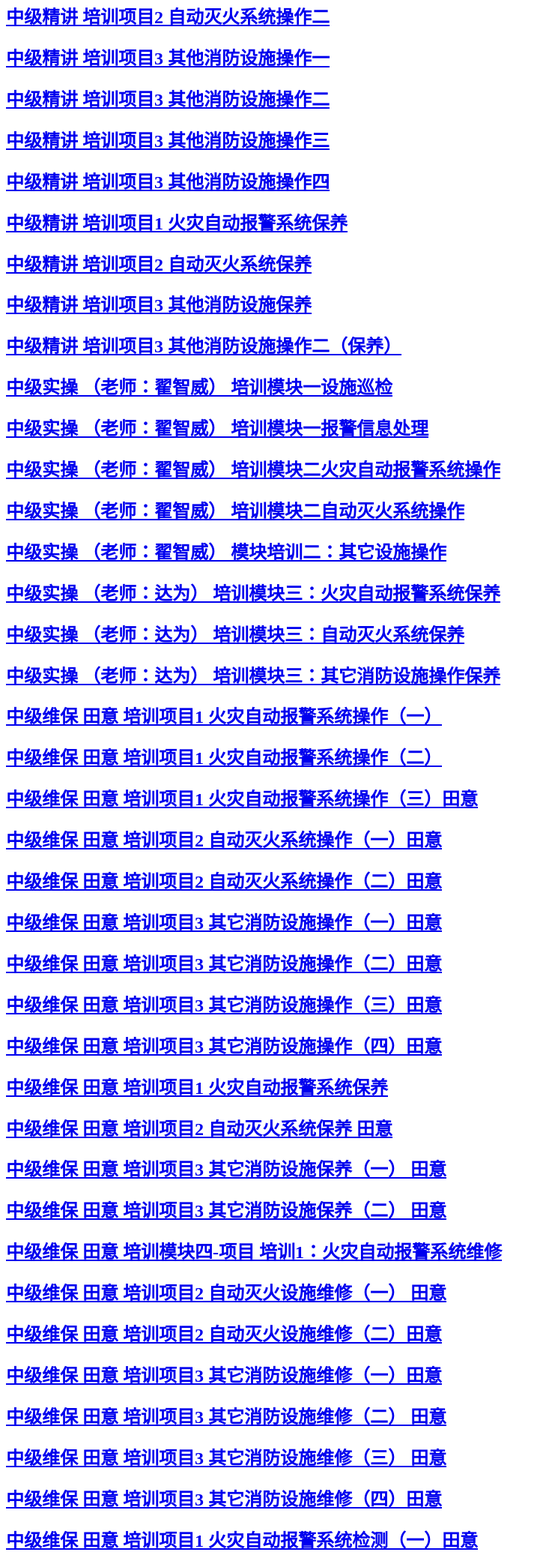
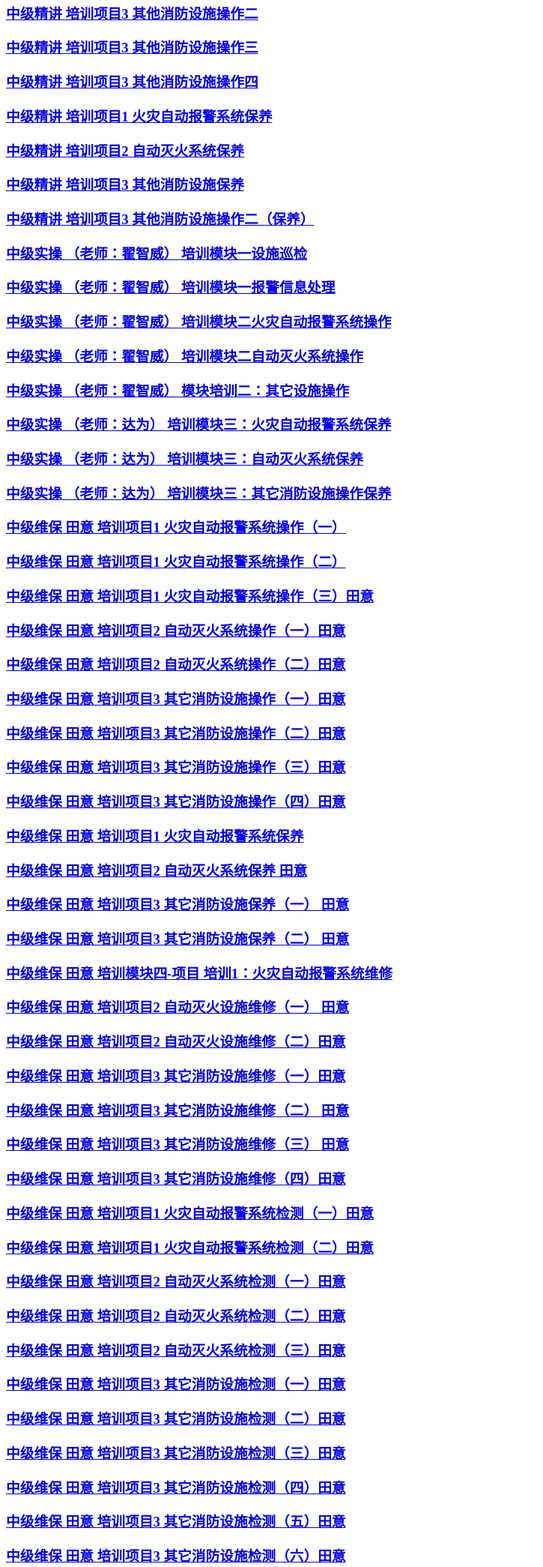
Before and after one commit to ouyangxiaoxiao/xfkc_2, a plain HTML site: page index.html in a window 1280 px wide. Shown: the part 554-2644 px from the top of the page at 75% size, without its empty margins (0-725 px from the left). Drawn offline with Linux system fonts and the light colour scheme.

Commit message:
Update index.html

```diff
--- a/index.html
+++ b/index.html
@@ -1,58 +1,58 @@
-<h2><a  href="	http://vod.xiaohi.top/c7b27727vodgzp1255404649/10aac98e5285890805461826831/7zeekemUtE8A.mp4	  "  >	中级精讲	培训项目1 设施巡检一		</a></h2>
-<h2><a  href="	http://vod.xiaohi.top/c7b27727vodgzp1255404649/10ac73565285890805461829962/MHHSRLlYIj8A.mp4	  "  >	中级精讲	培训项目1 设施巡检二		</a></h2>
-<h2><a  href="	http://vod.xiaohi.top/c7b27727vodgzp1255404649/10ba0a405285890805461831200/1VDhkTZUICkA.mp4	  "  >	中级精讲	培训项目1 设施巡检三		</a></h2>
-<h2><a  href="	http://vod.xiaohi.top/c7b27727vodgzp1255404649/1129e3f85285890805461897158/hUcaDFAwx5MA.mp4	  "  >	中级精讲	培训项目1 设施巡检四		</a></h2>
-<h2><a  href="	http://vod.xiaohi.top/c7b27727vodgzp1255404649/12daa3ec5285890805461904715/7WJJUcCv05oA.mp4	  "  >	中级精讲	培训项目1 设施巡检五		</a></h2>
-<h2><a  href="	http://vod.xiaohi.top/c7b27727vodgzp1255404649/12db282b5285890805461905542/Wy91YQaQIpgA.mp4	  "  >	中级精讲	培训项目1 设施巡检六		</a></h2>
-<h2><a  href="	http://vod.xiaohi.top/c7b27727vodgzp1255404649/12d8664b5285890805461900466/L8GztRGZF2UA.mp4	  "  >	中级精讲	培训项目1 火灾自动报警系统操作一		</a></h2>
-<h2><a  href="	http://vod.xiaohi.top/c7b27727vodgzp1255404649/10efd4d15285890805461860557/hcAHPvFZk9UA.mp4	  "  >	中级精讲	培训项目1 火灾自动报警系统操作二		</a></h2>
-<h2><a  href="	http://vod.xiaohi.top/c7b27727vodgzp1255404649/10f05d0d5285890805461861462/54LZGe6ax9EA.mp4	  "  >	中级精讲	培训项目1 火灾自动报警系统操作三		</a></h2>
-<h2><a  href="	http://vod.xiaohi.top/c7b27727vodgzp1255404649/1347a9cf5285890805461965117/HMSr0DjOTw4A.mp4	  "  >	中级精讲	培训项目2 自动灭火系统操作一		</a></h2>
-<h2><a  href="	http://vod.xiaohi.top/c7b27727vodgzp1255404649/134836d45285890805461966166/LIGdGlJ7ZaoA.mp4	  "  >	中级精讲	培训项目2 自动灭火系统操作二		</a></h2>
-<h2><a  href="	http://vod.xiaohi.top/c7b27727vodgzp1255404649/12eb86225285890805461912031/v9Ba2AcZVbwA.mp4	  "  >	中级精讲	培训项目3 其他消防设施操作一		</a></h2>
-<h2><a  href="	http://vod.xiaohi.top/c7b27727vodgzp1255404649/130065325285890805461927248/eFiHjIHnZSYA.mp4	  "  >	中级精讲	培训项目3 其他消防设施操作二		</a></h2>
-<h2><a  href="	http://vod.xiaohi.top/c7b27727vodgzp1255404649/1300f5705285890805461928317/alY5KIwlzw4A.mp4	  "  >	中级精讲	培训项目3 其他消防设施操作三		</a></h2>
-<h2><a  href="	http://vod.xiaohi.top/c7b27727vodgzp1255404649/135ae0565285890805461977292/srpCo0Car18A.mp4	  "  >	中级精讲	培训项目3 其他消防设施操作四		</a></h2>
-<h2><a  href="	http://vod.xiaohi.top/c7b27727vodgzp1255404649/1357998e5285890805461971335/ZAgAubmu0EUA.mp4	  "  >	中级精讲	培训项目1 火灾自动报警系统保养		</a></h2>
-<h2><a  href="	http://vod.xiaohi.top/c7b27727vodgzp1255404649/130f2ea75285890805461931107/85dGEsS5frQA.mp4	  "  >	中级精讲	培训项目2 自动灭火系统保养		</a></h2>
-<h2><a  href="	http://vod.xiaohi.top/c7b27727vodgzp1255404649/1358aed45285890805461973294/QpXq3NoVEAIA.mp4	  "  >	中级精讲	培训项目3 其他消防设施保养		</a></h2>
-<h2><a  href="	http://vod.xiaohi.top/c7b27727vodgzp1255404649/13693f0f5285890805461980921/E9rM2z1JXYYA.mp4	  "  >	中级精讲	培训项目3 其他消防设施操作二（保养）		</a></h2>
-<h2><a  href="	http://vod.xiaohi.top/c7b27727vodgzp1255404649/137e08715285890805461995602/aMbT3cMOwFsA.mp4	  "  >	中级实操	（老师：翟智威）	培训模块一设施巡检	</a></h2>
-<h2><a  href="	http://vod.xiaohi.top/c7b27727vodgzp1255404649/4b2065d15285890805462047289/Ja5T7aVvxBwA.mp4	  "  >	中级实操	（老师：翟智威）	培训模块一报警信息处理	</a></h2>
-<h2><a  href="	http://vod.xiaohi.top/c7b27727vodgzp1255404649/4b2076ef5285890805462047692/Xhki3xiBtNYA.mp4	  "  >	中级实操	（老师：翟智威）	培训模块二火灾自动报警系统操作	</a></h2>
-<h2><a  href="	http://vod.xiaohi.top/c7b27727vodgzp1255404649/4b20ed4a5285890805462048137/yanaNGJTpsMA.mp4	  "  >	中级实操	（老师：翟智威）	培训模块二自动灭火系统操作	</a></h2>
-<h2><a  href="	http://vod.xiaohi.top/c7b27727vodgzp1255404649/4b20fe905285890805462048557/xThaAEgWf7sA.mp4	  "  >	中级实操	（老师：翟智威）	模块培训二：其它设施操作	</a></h2>
-<h2><a  href="	http://vod.xiaohi.top/c7b27727vodgzp1255404649/137f2e7d5285890805461997945/cpmO6xdymF0A.mp4	  "  >	中级实操	（老师：达为）	培训模块三：火灾自动报警系统保养	</a></h2>
-<h2><a  href="	http://vod.xiaohi.top/c7b27727vodgzp1255404649/137fa9d95285890805461998544/F09YB3G2dcgA.mp4	  "  >	中级实操	（老师：达为）	培训模块三：自动灭火系统保养	</a></h2>
-<h2><a  href="	http://vod.xiaohi.top/c7b27727vodgzp1255404649/4b448da55285890805462067032/VDw0050fnx4A.mp4	  "  >	中级实操	（老师：达为）	培训模块三：其它消防设施操作保养 	</a></h2>
-<h2><a  href="	http://vod.xiaohi.top/c7b27727vodgzp1255404649/4b449f105285890805462067466/p2zUNakiTbgA.mp4	  "  >	中级维保	田意	培训项目1 火灾自动报警系统操作（一）	</a></h2>
-<h2><a  href="	http://vod.xiaohi.top/c7b27727vodgzp1255404649/4b4538945285890805462068793/Y0rAgM1siOAA.mp4	  "  >	中级维保	田意	培训项目1 火灾自动报警系统操作（二）	</a></h2>
-<h2><a  href="	http://vod.xiaohi.top/c7b27727vodgzp1255404649/4ad4ca465285890805462001666/hXVNIh7NQyQA.mp4	  "  >	中级维保	田意	培训项目1 火灾自动报警系统操作（三）田意	</a></h2>
-<h2><a  href="	http://vod.xiaohi.top/c7b27727vodgzp1255404649/4b52e9875285890805462070670/hv44EKZZWWwA.mp4	  "  >	中级维保	田意	培训项目2 自动灭火系统操作（一）田意	</a></h2>
-<h2><a  href="	http://vod.xiaohi.top/c7b27727vodgzp1255404649/4ad5ef895285890805462003946/ljGSYEQW5kcA.mp4	  "  >	中级维保	田意	培训项目2 自动灭火系统操作（二）田意	</a></h2>
-<h2><a  href="	http://vod.xiaohi.top/c7b27727vodgzp1255404649/4ad6740b5285890805462004794/1fAani6yiy0A.mp4	  "  >	中级维保	田意	培训项目3 其它消防设施操作（一）田意	</a></h2>
-<h2><a  href="	http://vod.xiaohi.top/c7b27727vodgzp1255404649/4d2d388c5285890805462107539/jUtpYGjTldMA.mp4	  "  >	中级维保	田意	培训项目3 其它消防设施操作（二）田意	</a></h2>
-<h2><a  href="	http://vod.xiaohi.top/c7b27727vodgzp1255404649/4d2dc5285285890805462108552/PeBIuwuwhXoA.mp4	  "  >	中级维保	田意	培训项目3 其它消防设施操作（三）田意	</a></h2>
-<h2><a  href="	http://vod.xiaohi.top/c7b27727vodgzp1255404649/4d4e0ee15285890805462121181/cxi5HpBaEZAA.mp4	  "  >	中级维保	田意	培训项目3 其它消防设施操作（四）田意	</a></h2>
-<h2><a  href="	http://vod.xiaohi.top/c7b27727vodgzp1255404649/4d63fe0f5285890805462138187/mqEnWUQy5AoA.mp4	  "  >	中级维保	田意	培训项目1 火灾自动报警系统保养	</a></h2>
-<h2><a  href="	http://vod.xiaohi.top/c7b27727vodgzp1255404649/4d6485845285890805462139031/IGrI49FEVA8A.mp4	  "  >	中级维保	田意	培训项目2 自动灭火系统保养 田意	</a></h2>
-<h2><a  href="	http://vod.xiaohi.top/c7b27727vodgzp1255404649/4d71b7a55285890805462140274/sstugxQ0vdEA.mp4	  "  >	中级维保	田意	培训项目3 其它消防设施保养（一） 田意	</a></h2>
-<h2><a  href="	http://vod.xiaohi.top/c7b27727vodgzp1255404649/c38cdbef5285890805460807573/ryuoALmYL5EA.mp4	  "  >	中级维保	田意	培训项目3 其它消防设施保养（二） 田意	</a></h2>
-<h2><a  href="	http://vod.xiaohi.top/c7b27727vodgzp1255404649/4d7248045285890805462141353/8I2Em1wJM0cA.mp4	  "  >	中级维保	田意	培训模块四-项目 培训1：火灾自动报警系统维修	</a></h2>
-<h2><a  href="	http://vod.xiaohi.top/c7b27727vodgzp1255404649/4d5061af5285890805462125929/3CIOFV1pVX0A.mp4	  "  >	中级维保	田意	培训项目2 自动灭火设施维修（一） 田意	</a></h2>
-<h2><a  href="	http://vod.xiaohi.top/c7b27727vodgzp1255404649/4d3e3c645285890805462115622/bTTtuYTvAaoA.mp4	  "  >	中级维保	田意	培训项目2 自动灭火设施维修（二）田意	</a></h2>
-<h2><a  href="	http://vod.xiaohi.top/c7b27727vodgzp1255404649/4dbf15f95285890805462189587/wAzAG1F9yAwA.mp4	  "  >	中级维保	田意	培训项目3 其它消防设施维修（一）田意	</a></h2>
-<h2><a  href="	http://vod.xiaohi.top/c7b27727vodgzp1255404649/4d747e535285890805462145499/TFmBNVwxgKIA.mp4	  "  >	中级维保	田意	培训项目3 其它消防设施维修（二） 田意	</a></h2>
-<h2><a  href="	http://vod.xiaohi.top/c7b27727vodgzp1255404649/4da801085285890805462170265/CeF09YbfL4AA.mp4	  "  >	中级维保	田意	培训项目3 其它消防设施维修（三） 田意	</a></h2>
-<h2><a  href="	http://vod.xiaohi.top/c7b27727vodgzp1255404649/4dd0b2575285890805462198927/JiAOAz8MWgwA.mp4	  "  >	中级维保	田意	培训项目3 其它消防设施维修（四）田意	</a></h2>
-<h2><a  href="	http://vod.xiaohi.top/c7b27727vodgzp1255404649/4dce5aa65285890805462194032/Mj5yQqxIxakA.mp4	  "  >	中级维保	田意	培训项目1 火灾自动报警系统检测（一）田意	</a></h2>
-<h2><a  href="	http://vod.xiaohi.top/c7b27727vodgzp1255404649/4da9af0c5285890805462173491/P8WHN1aaZagA.mp4	  "  >	中级维保	田意	培训项目1 火灾自动报警系统检测（二）田意	</a></h2>
-<h2><a  href="	http://vod.xiaohi.top/c7b27727vodgzp1255404649/4dcf7cb35285890805462196295/3v6yXvyXtMoA.mp4	  "  >	中级维保	田意	培训项目2 自动灭火系统检测（一）田意	</a></h2>
-<h2><a  href="	http://vod.xiaohi.top/c7b27727vodgzp1255404649/4f8022df5285890805462203232/Hm7AxFXJH58A.mp4	  "  >	中级维保	田意	培训项目2 自动灭火系统检测（二）田意	</a></h2>
-<h2><a  href="	http://vod.xiaohi.top/c7b27727vodgzp1255404649/4dd0908b5285890805462198141/AspmTJwtQakA.mp4	  "  >	中级维保	田意	培训项目2 自动灭火系统检测（三）田意	</a></h2>
-<h2><a  href="	http://vod.xiaohi.top/c7b27727vodgzp1255404649/4f81516d5285890805462205775/83jh6BvdOFcA.mp4	  "  >	中级维保	田意	培训项目3 其它消防设施检测（一）田意	</a></h2>
-<h2><a  href="	http://vod.xiaohi.top/c7b27727vodgzp1255404649/4ffdd3075285890805462271901/UHrYhjlEmUsA.mp4	  "  >	中级维保	田意	培训项目3 其它消防设施检测（二）田意	</a></h2>
-<h2><a  href="	http://vod.xiaohi.top/c7b27727vodgzp1255404649/4ffeca4b5285890805462273147/HiSB8Tf51Y8A.mp4	  "  >	中级维保	田意	培训项目3 其它消防设施检测（三）田意	</a></h2>
-<h2><a  href="	http://vod.xiaohi.top/c7b27727vodgzp1255404649/4fff63495285890805462274432/LppSk2iRMe4A.mp4	  "  >	中级维保	田意	培训项目3 其它消防设施检测（四）田意	</a></h2>
-<h2><a  href="	http://vod.xiaohi.top/c7b27727vodgzp1255404649/4ffff7f05285890805462275618/SjBVGooAZv8A.mp4	  "  >	中级维保	田意	培训项目3 其它消防设施检测（五）田意	</a></h2>
-<h2><a  href="	http://vod.xiaohi.top/c7b27727vodgzp1255404649/4fb77cca5285890805462235049/d1qe9ApfYkgA.mp4	  "  >	中级维保	田意	培训项目3 其它消防设施检测（六）田意	</a></h2>
+<h3><a  href="	http://vod.xiaohi.top/c7b27727vodgzp1255404649/10aac98e5285890805461826831/7zeekemUtE8A.mp4	  "  >	中级精讲	培训项目1 设施巡检一		</a></h2>
+<h3><a  href="	http://vod.xiaohi.top/c7b27727vodgzp1255404649/10ac73565285890805461829962/MHHSRLlYIj8A.mp4	  "  >	中级精讲	培训项目1 设施巡检二		</a></h2>
+<h3><a  href="	http://vod.xiaohi.top/c7b27727vodgzp1255404649/10ba0a405285890805461831200/1VDhkTZUICkA.mp4	  "  >	中级精讲	培训项目1 设施巡检三		</a></h2>
+<h3><a  href="	http://vod.xiaohi.top/c7b27727vodgzp1255404649/1129e3f85285890805461897158/hUcaDFAwx5MA.mp4	  "  >	中级精讲	培训项目1 设施巡检四		</a></h3>
+<h3><a  href="	http://vod.xiaohi.top/c7b27727vodgzp1255404649/12daa3ec5285890805461904715/7WJJUcCv05oA.mp4	  "  >	中级精讲	培训项目1 设施巡检五		</a></h3>
+<h3><a  href="	http://vod.xiaohi.top/c7b27727vodgzp1255404649/12db282b5285890805461905542/Wy91YQaQIpgA.mp4	  "  >	中级精讲	培训项目1 设施巡检六		</a></h3>
+<h3><a  href="	http://vod.xiaohi.top/c7b27727vodgzp1255404649/12d8664b5285890805461900466/L8GztRGZF2UA.mp4	  "  >	中级精讲	培训项目1 火灾自动报警系统操作一		</a></h3>
+<h3><a  href="	http://vod.xiaohi.top/c7b27727vodgzp1255404649/10efd4d15285890805461860557/hcAHPvFZk9UA.mp4	  "  >	中级精讲	培训项目1 火灾自动报警系统操作二		</a></h3>
+<h3><a  href="	http://vod.xiaohi.top/c7b27727vodgzp1255404649/10f05d0d5285890805461861462/54LZGe6ax9EA.mp4	  "  >	中级精讲	培训项目1 火灾自动报警系统操作三		</a></h3>
+<h3><a  href="	http://vod.xiaohi.top/c7b27727vodgzp1255404649/1347a9cf5285890805461965117/HMSr0DjOTw4A.mp4	  "  >	中级精讲	培训项目2 自动灭火系统操作一		</a></h3>
+<h3><a  href="	http://vod.xiaohi.top/c7b27727vodgzp1255404649/134836d45285890805461966166/LIGdGlJ7ZaoA.mp4	  "  >	中级精讲	培训项目2 自动灭火系统操作二		</a></h3>
+<h3><a  href="	http://vod.xiaohi.top/c7b27727vodgzp1255404649/12eb86225285890805461912031/v9Ba2AcZVbwA.mp4	  "  >	中级精讲	培训项目3 其他消防设施操作一		</a></h3>
+<h3><a  href="	http://vod.xiaohi.top/c7b27727vodgzp1255404649/130065325285890805461927248/eFiHjIHnZSYA.mp4	  "  >	中级精讲	培训项目3 其他消防设施操作二		</a></h3>
+<h3><a  href="	http://vod.xiaohi.top/c7b27727vodgzp1255404649/1300f5705285890805461928317/alY5KIwlzw4A.mp4	  "  >	中级精讲	培训项目3 其他消防设施操作三		</a></h3>
+<h3><a  href="	http://vod.xiaohi.top/c7b27727vodgzp1255404649/135ae0565285890805461977292/srpCo0Car18A.mp4	  "  >	中级精讲	培训项目3 其他消防设施操作四		</a></h3>
+<h3><a  href="	http://vod.xiaohi.top/c7b27727vodgzp1255404649/1357998e5285890805461971335/ZAgAubmu0EUA.mp4	  "  >	中级精讲	培训项目1 火灾自动报警系统保养		</a></h3>
+<h3><a  href="	http://vod.xiaohi.top/c7b27727vodgzp1255404649/130f2ea75285890805461931107/85dGEsS5frQA.mp4	  "  >	中级精讲	培训项目2 自动灭火系统保养		</a></h3>
+<h3><a  href="	http://vod.xiaohi.top/c7b27727vodgzp1255404649/1358aed45285890805461973294/QpXq3NoVEAIA.mp4	  "  >	中级精讲	培训项目3 其他消防设施保养		</a></h3>
+<h3><a  href="	http://vod.xiaohi.top/c7b27727vodgzp1255404649/13693f0f5285890805461980921/E9rM2z1JXYYA.mp4	  "  >	中级精讲	培训项目3 其他消防设施操作二（保养）		</a></h3>
+<h3><a  href="	http://vod.xiaohi.top/c7b27727vodgzp1255404649/137e08715285890805461995602/aMbT3cMOwFsA.mp4	  "  >	中级实操	（老师：翟智威）	培训模块一设施巡检	</a></h3>
+<h3><a  href="	http://vod.xiaohi.top/c7b27727vodgzp1255404649/4b2065d15285890805462047289/Ja5T7aVvxBwA.mp4	  "  >	中级实操	（老师：翟智威）	培训模块一报警信息处理	</a></h3>
+<h3><a  href="	http://vod.xiaohi.top/c7b27727vodgzp1255404649/4b2076ef5285890805462047692/Xhki3xiBtNYA.mp4	  "  >	中级实操	（老师：翟智威）	培训模块二火灾自动报警系统操作	</a></h3>
+<h3><a  href="	http://vod.xiaohi.top/c7b27727vodgzp1255404649/4b20ed4a5285890805462048137/yanaNGJTpsMA.mp4	  "  >	中级实操	（老师：翟智威）	培训模块二自动灭火系统操作	</a></h3>
+<h3><a  href="	http://vod.xiaohi.top/c7b27727vodgzp1255404649/4b20fe905285890805462048557/xThaAEgWf7sA.mp4	  "  >	中级实操	（老师：翟智威）	模块培训二：其它设施操作	</a></h3>
+<h3><a  href="	http://vod.xiaohi.top/c7b27727vodgzp1255404649/137f2e7d5285890805461997945/cpmO6xdymF0A.mp4	  "  >	中级实操	（老师：达为）	培训模块三：火灾自动报警系统保养	</a></h3>
+<h3><a  href="	http://vod.xiaohi.top/c7b27727vodgzp1255404649/137fa9d95285890805461998544/F09YB3G2dcgA.mp4	  "  >	中级实操	（老师：达为）	培训模块三：自动灭火系统保养	</a></h3>
+<h3><a  href="	http://vod.xiaohi.top/c7b27727vodgzp1255404649/4b448da55285890805462067032/VDw0050fnx4A.mp4	  "  >	中级实操	（老师：达为）	培训模块三：其它消防设施操作保养 	</a></h3>
+<h3><a  href="	http://vod.xiaohi.top/c7b27727vodgzp1255404649/4b449f105285890805462067466/p2zUNakiTbgA.mp4	  "  >	中级维保	田意	培训项目1 火灾自动报警系统操作（一）	</a></h3>
+<h3><a  href="	http://vod.xiaohi.top/c7b27727vodgzp1255404649/4b4538945285890805462068793/Y0rAgM1siOAA.mp4	  "  >	中级维保	田意	培训项目1 火灾自动报警系统操作（二）	</a></h3>
+<h3><a  href="	http://vod.xiaohi.top/c7b27727vodgzp1255404649/4ad4ca465285890805462001666/hXVNIh7NQyQA.mp4	  "  >	中级维保	田意	培训项目1 火灾自动报警系统操作（三）田意	</a></h3>
+<h3><a  href="	http://vod.xiaohi.top/c7b27727vodgzp1255404649/4b52e9875285890805462070670/hv44EKZZWWwA.mp4	  "  >	中级维保	田意	培训项目2 自动灭火系统操作（一）田意	</a></h3>
+<h3><a  href="	http://vod.xiaohi.top/c7b27727vodgzp1255404649/4ad5ef895285890805462003946/ljGSYEQW5kcA.mp4	  "  >	中级维保	田意	培训项目2 自动灭火系统操作（二）田意	</a></h3>
+<h3><a  href="	http://vod.xiaohi.top/c7b27727vodgzp1255404649/4ad6740b5285890805462004794/1fAani6yiy0A.mp4	  "  >	中级维保	田意	培训项目3 其它消防设施操作（一）田意	</a></h3>
+<h3><a  href="	http://vod.xiaohi.top/c7b27727vodgzp1255404649/4d2d388c5285890805462107539/jUtpYGjTldMA.mp4	  "  >	中级维保	田意	培训项目3 其它消防设施操作（二）田意	</a></h3>
+<h3><a  href="	http://vod.xiaohi.top/c7b27727vodgzp1255404649/4d2dc5285285890805462108552/PeBIuwuwhXoA.mp4	  "  >	中级维保	田意	培训项目3 其它消防设施操作（三）田意	</a></h3>
+<h3><a  href="	http://vod.xiaohi.top/c7b27727vodgzp1255404649/4d4e0ee15285890805462121181/cxi5HpBaEZAA.mp4	  "  >	中级维保	田意	培训项目3 其它消防设施操作（四）田意	</a></h3>
+<h3><a  href="	http://vod.xiaohi.top/c7b27727vodgzp1255404649/4d63fe0f5285890805462138187/mqEnWUQy5AoA.mp4	  "  >	中级维保	田意	培训项目1 火灾自动报警系统保养	</a></h3>
+<h3><a  href="	http://vod.xiaohi.top/c7b27727vodgzp1255404649/4d6485845285890805462139031/IGrI49FEVA8A.mp4	  "  >	中级维保	田意	培训项目2 自动灭火系统保养 田意	</a></h3>
+<h3><a  href="	http://vod.xiaohi.top/c7b27727vodgzp1255404649/4d71b7a55285890805462140274/sstugxQ0vdEA.mp4	  "  >	中级维保	田意	培训项目3 其它消防设施保养（一） 田意	</a></h3>
+<h3><a  href="	http://vod.xiaohi.top/c7b27727vodgzp1255404649/c38cdbef5285890805460807573/ryuoALmYL5EA.mp4	  "  >	中级维保	田意	培训项目3 其它消防设施保养（二） 田意	</a></h3>
+<h3><a  href="	http://vod.xiaohi.top/c7b27727vodgzp1255404649/4d7248045285890805462141353/8I2Em1wJM0cA.mp4	  "  >	中级维保	田意	培训模块四-项目 培训1：火灾自动报警系统维修	</a></h3>
+<h3><a  href="	http://vod.xiaohi.top/c7b27727vodgzp1255404649/4d5061af5285890805462125929/3CIOFV1pVX0A.mp4	  "  >	中级维保	田意	培训项目2 自动灭火设施维修（一） 田意	</a></h3>
+<h3><a  href="	http://vod.xiaohi.top/c7b27727vodgzp1255404649/4d3e3c645285890805462115622/bTTtuYTvAaoA.mp4	  "  >	中级维保	田意	培训项目2 自动灭火设施维修（二）田意	</a></h3>
+<h3><a  href="	http://vod.xiaohi.top/c7b27727vodgzp1255404649/4dbf15f95285890805462189587/wAzAG1F9yAwA.mp4	  "  >	中级维保	田意	培训项目3 其它消防设施维修（一）田意	</a></h3>
+<h3><a  href="	http://vod.xiaohi.top/c7b27727vodgzp1255404649/4d747e535285890805462145499/TFmBNVwxgKIA.mp4	  "  >	中级维保	田意	培训项目3 其它消防设施维修（二） 田意	</a></h3>
+<h3><a  href="	http://vod.xiaohi.top/c7b27727vodgzp1255404649/4da801085285890805462170265/CeF09YbfL4AA.mp4	  "  >	中级维保	田意	培训项目3 其它消防设施维修（三） 田意	</a></h3>
+<h3><a  href="	http://vod.xiaohi.top/c7b27727vodgzp1255404649/4dd0b2575285890805462198927/JiAOAz8MWgwA.mp4	  "  >	中级维保	田意	培训项目3 其它消防设施维修（四）田意	</a></h3>
+<h3><a  href="	http://vod.xiaohi.top/c7b27727vodgzp1255404649/4dce5aa65285890805462194032/Mj5yQqxIxakA.mp4	  "  >	中级维保	田意	培训项目1 火灾自动报警系统检测（一）田意	</a></h3>
+<h3><a  href="	http://vod.xiaohi.top/c7b27727vodgzp1255404649/4da9af0c5285890805462173491/P8WHN1aaZagA.mp4	  "  >	中级维保	田意	培训项目1 火灾自动报警系统检测（二）田意	</a></h3>
+<h3><a  href="	http://vod.xiaohi.top/c7b27727vodgzp1255404649/4dcf7cb35285890805462196295/3v6yXvyXtMoA.mp4	  "  >	中级维保	田意	培训项目2 自动灭火系统检测（一）田意	</a></h3>
+<h3><a  href="	http://vod.xiaohi.top/c7b27727vodgzp1255404649/4f8022df5285890805462203232/Hm7AxFXJH58A.mp4	  "  >	中级维保	田意	培训项目2 自动灭火系统检测（二）田意	</a></h3>
+<h3><a  href="	http://vod.xiaohi.top/c7b27727vodgzp1255404649/4dd0908b5285890805462198141/AspmTJwtQakA.mp4	  "  >	中级维保	田意	培训项目2 自动灭火系统检测（三）田意	</a></h3>
+<h3><a  href="	http://vod.xiaohi.top/c7b27727vodgzp1255404649/4f81516d5285890805462205775/83jh6BvdOFcA.mp4	  "  >	中级维保	田意	培训项目3 其它消防设施检测（一）田意	</a></h3>
+<h3><a  href="	http://vod.xiaohi.top/c7b27727vodgzp1255404649/4ffdd3075285890805462271901/UHrYhjlEmUsA.mp4	  "  >	中级维保	田意	培训项目3 其它消防设施检测（二）田意	</a></h3>
+<h3><a  href="	http://vod.xiaohi.top/c7b27727vodgzp1255404649/4ffeca4b5285890805462273147/HiSB8Tf51Y8A.mp4	  "  >	中级维保	田意	培训项目3 其它消防设施检测（三）田意	</a></h3>
+<h3><a  href="	http://vod.xiaohi.top/c7b27727vodgzp1255404649/4fff63495285890805462274432/LppSk2iRMe4A.mp4	  "  >	中级维保	田意	培训项目3 其它消防设施检测（四）田意	</a></h3>
+<h3><a  href="	http://vod.xiaohi.top/c7b27727vodgzp1255404649/4ffff7f05285890805462275618/SjBVGooAZv8A.mp4	  "  >	中级维保	田意	培训项目3 其它消防设施检测（五）田意	</a></h3>
+<h3><a  href="	http://vod.xiaohi.top/c7b27727vodgzp1255404649/4fb77cca5285890805462235049/d1qe9ApfYkgA.mp4	  "  >	中级维保	田意	培训项目3 其它消防设施检测（六）田意	</a></h3>
```
